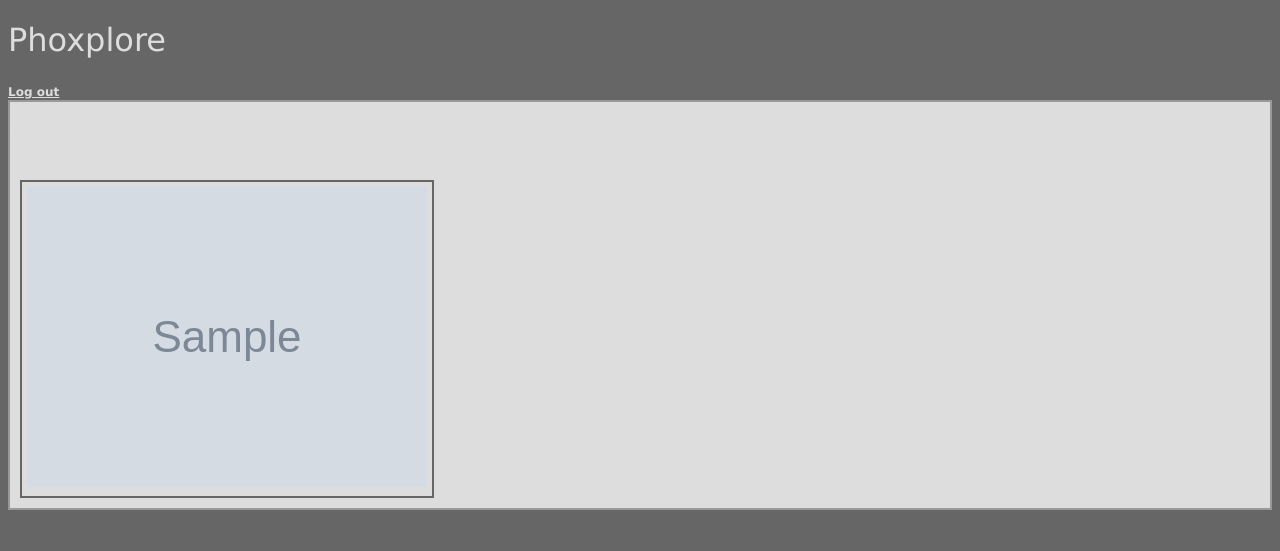
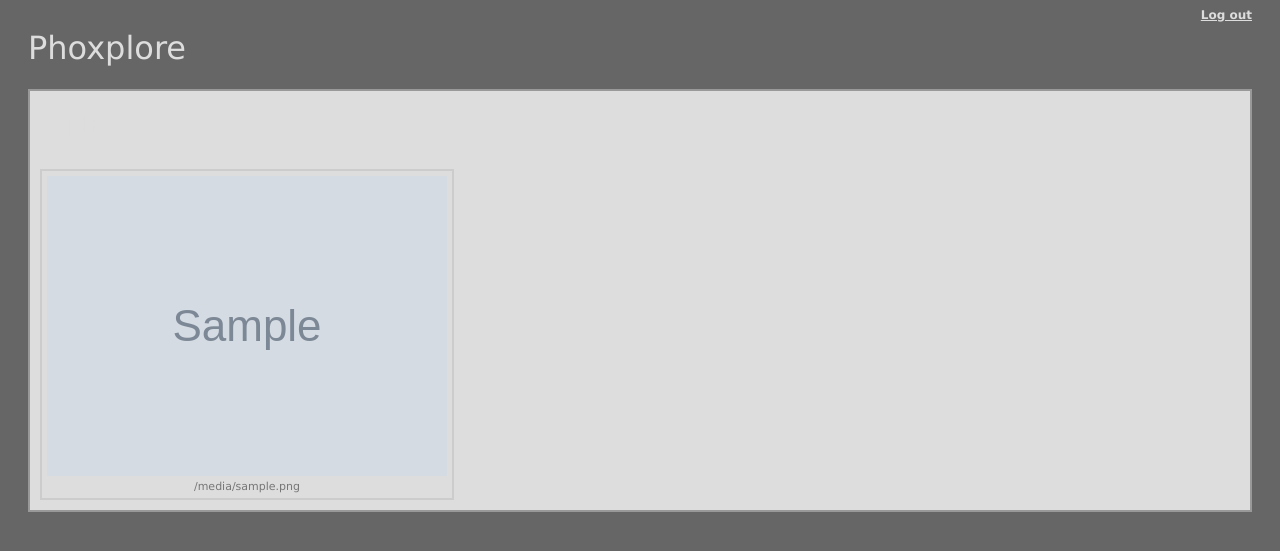
Before and after one commit to maltelenz/phoxplore, a Django app: template templates/index.html in a window 1280 px wide. Shown: the top 551 px of the page. Run offline with Django 3.2, Linux system fonts and the light colour scheme; the template is opened without the code that fills it: most values are stand-ins (such as "Sample title", 1, 10 or a date in 2020); grey boxes marked "Sample" are stand-in pictures.

Commit message:
nicer design, larger thumbnails

```diff
--- a/filexplore/im_handler.py
+++ b/filexplore/im_handler.py
@@ -12,7 +12,7 @@ from webxplore.models import Photo, Manufacturer, Camera
 from filexplore.file_handler import *
 
 # Create and save a thumbnail
-def make_thumbnail(im, outfile, size = (100, 100)):
+def make_thumbnail(im, outfile, size = (200, 200)):
     try:
         im.thumbnail(size)
         im.save(outfile)
--- a/templates/index.html
+++ b/templates/index.html
@@ -3,9 +3,12 @@
 {% block content %}
     <h2>All photos</h2>
         {% for p in all_photos %}
-            <div class="photothumb">
-                <a href="{% url photo p.pk %}"><img src="{{p.thumb_path}}" /></a>
-            </div>
+            <a class="photolink" href="{% url photo p.pk %}">
+                <div class="photothumb">
+                    <img src="{{p.thumb_path}}" />
+                    <div class="imdesc">{{p.file_name}}</div>
+                </div>
+            </a>
         {% endfor %}
     </table>
 {% endblock %}
--- a/webxplore/models.py
+++ b/webxplore/models.py
@@ -50,6 +50,9 @@ class Photo(models.Model):
     def thumb_path(self):
         return settings.MEDIA_URL + file_name_hash(self.path) + ".jpg"
 
+    def file_name(self):
+        return os.path.basename(self.path)
+
 class SourceFolder(models.Model):
     path = models.CharField(max_length = 10000)
 
--- a/webxplore/static/style.css
+++ b/webxplore/static/style.css
@@ -1,11 +1,14 @@
 body {
     background-color: #666;
     font-family: Verdana;
+    padding-left: 20px;
+    padding-right: 20px;
 }
 
 h1 {
     color: #DDD;
     font-weight: normal;
+    float: left;
 }
 h2 {
     color: #DDD;
@@ -17,6 +20,7 @@ a {
 }
 
 .contentpane {
+    clear: both;
     background-color: #DDD;
     border: 2px solid #999;
 }
@@ -25,21 +29,31 @@ a {
     font-size: 12px;
     color: #DDD;
     font-weight: bold;
+    float: right;
 }
 
 .photothumb {
     width: 210px;
-    height: 210px;
+    height: 235px;
     display: inline-table;
-    border: 2px solid #666;
+    border: 2px solid #CCC;
     padding: 5px;
     margin: 10px;
     text-align: center;
     vertical-align: middle;
 }
+.photothumb:hover {
+    border-color: #999;
+}
 
-.photothumb a {
+a.photolink {
+    text-decoration: none;
 }
 
 .photothumb img {
 }
+
+.photothumb .imdesc {
+    font-size: 11px;
+    color: #777;
+}
```
